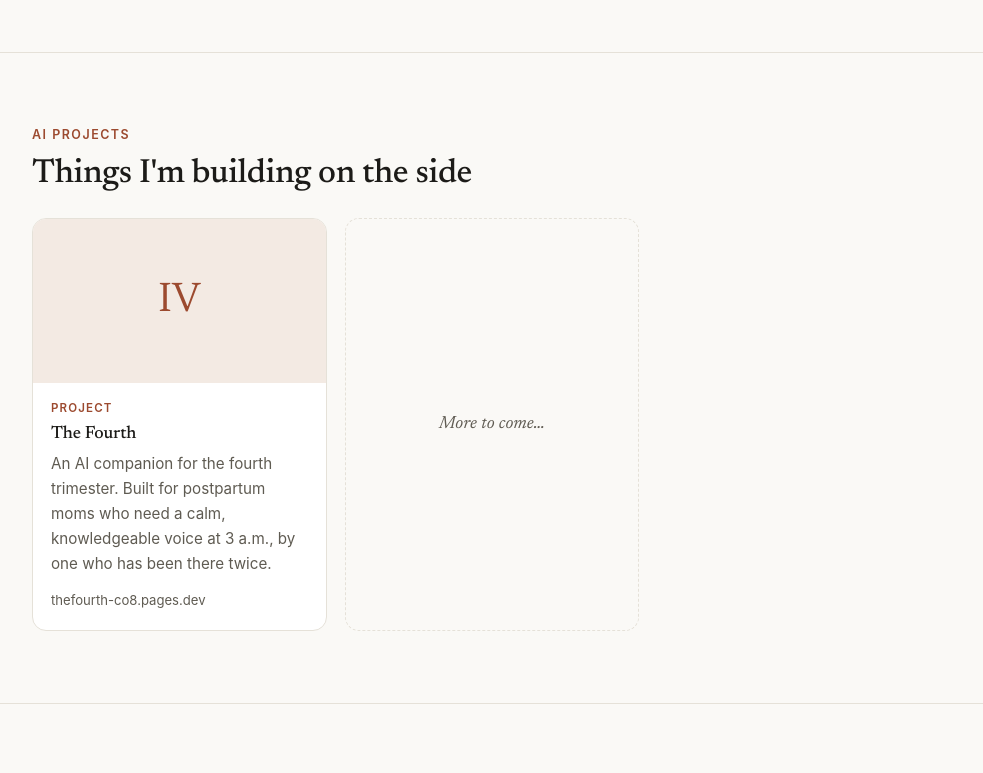
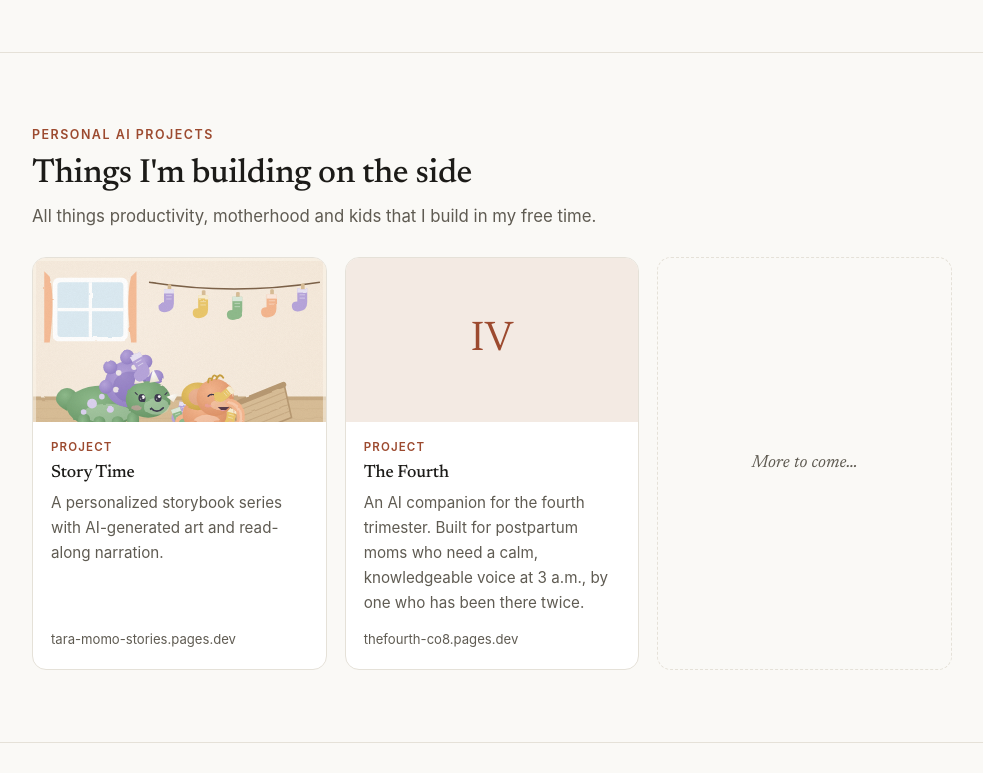
Before and after one commit to anujamore089/anujamore-site, a plain HTML site: page index.html in a window 1280 px wide. Shown: the part 1340-2113 px from the top of the page, without its empty margins (148-1131 px from the left). Drawn offline with Linux system fonts and the light colour scheme.

Commit message:
Add files via upload
Add Story Time to Personal AI Projects

```diff
--- a/index.html
+++ b/index.html
@@ -78,6 +78,7 @@
     @media (max-width: 700px) { .hero-grid { grid-template-columns: 1fr; } .hero-photo { order: -1; } }
     .hero .tagline { font-family: var(--serif); font-size: 1.35rem; color: var(--accent-ink); margin: 0.6rem 0 1.4rem; font-style: italic; }
     .hero .lede { font-size: 1.15rem; color: var(--ink-2); max-width: 56ch; }
+.section-lede { margin: -0.9rem 0 1.6rem; color: var(--ink-2); max-width: 56ch; font-size: 1.05rem; }
     .hero-photo {
       width: 200px; height: 200px; border-radius: 50%; overflow: hidden;
       background: var(--accent-soft); border: 1px solid var(--line);
@@ -143,7 +144,7 @@
       <a class="brand" href="#top">Anuja More</a>
       <ul>
         <li><a href="#highlights">Highlights</a></li>
-        <li><a href="#projects">AI Projects</a></li>
+        <li><a href="#projects">Personal AI Projects</a></li>
         <li><a href="#contact">Contact</a></li>
       </ul>
     </div>
@@ -216,9 +217,20 @@
   <!-- ================= AI PROJECTS ================= -->
   <section id="projects">
     <div class="wrap">
-      <div class="eyebrow">AI Projects</div>
+      <div class="eyebrow">Personal AI Projects</div>
       <h2>Things I'm building on the side</h2>
+      <p class="section-lede">All things productivity, motherhood and kids that I build in my free time.</p>
       <div class="cards">
+
+        <a class="card" href="https://tara-momo-stories.pages.dev/" target="_blank" rel="noopener">
+          <div class="card-media"><img src="storytime.svg" alt="Tara the triceratops and Momo the baby elephant on laundry day"></div>
+          <div class="card-body">
+            <span class="tag">Project</span>
+            <h3>Story Time</h3>
+            <p>A personalized storybook series with AI-generated art and read-along narration.</p>
+            <span class="where">tara-momo-stories.pages.dev</span>
+          </div>
+        </a>
 
         <a class="card" href="https://thefourth-co8.pages.dev/" target="_blank" rel="noopener">
           <!-- Replace the glyph with a screenshot: <img src="thefourth.png" alt="The Fourth"> -->
```
Also changed, not shown: storytime.svg (added).
